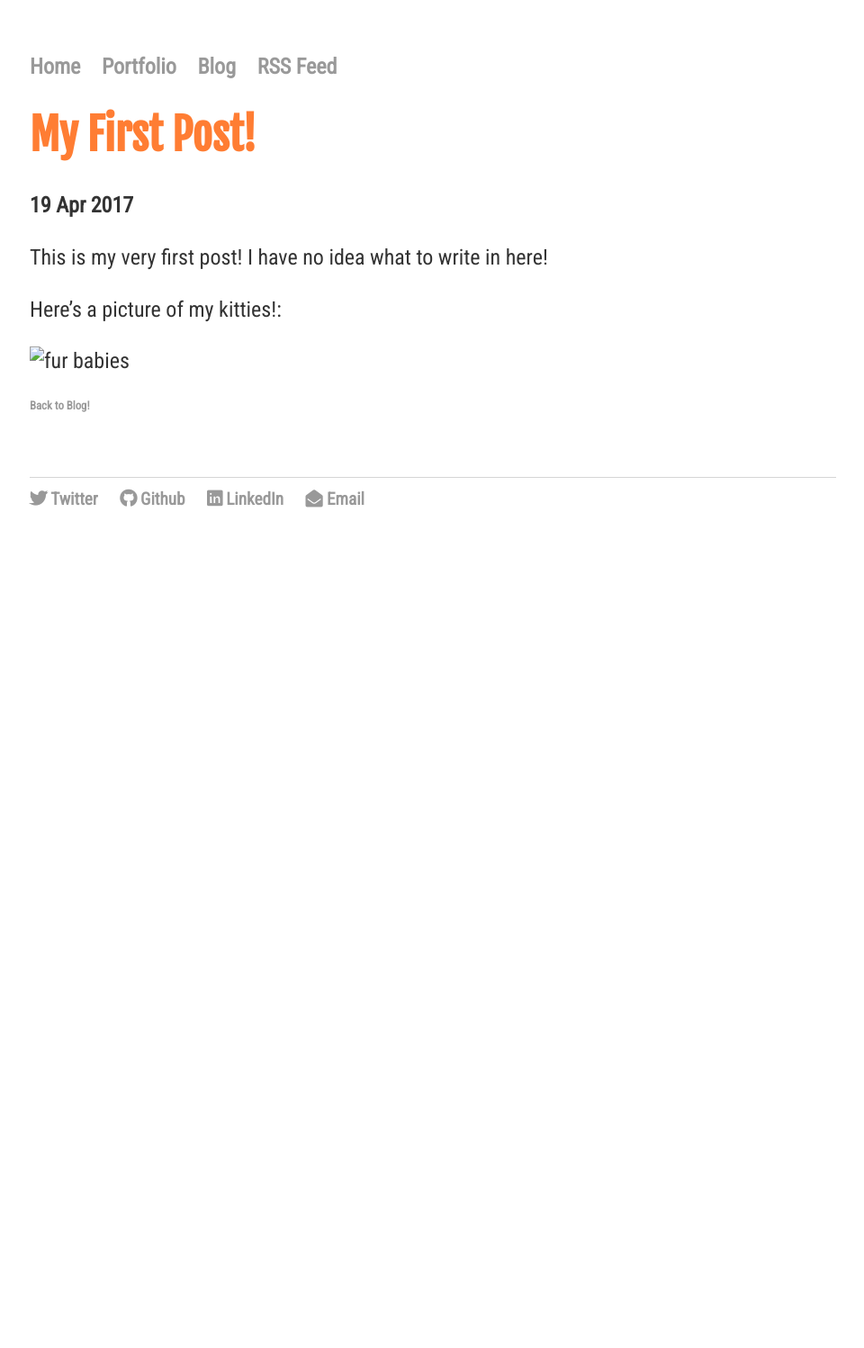
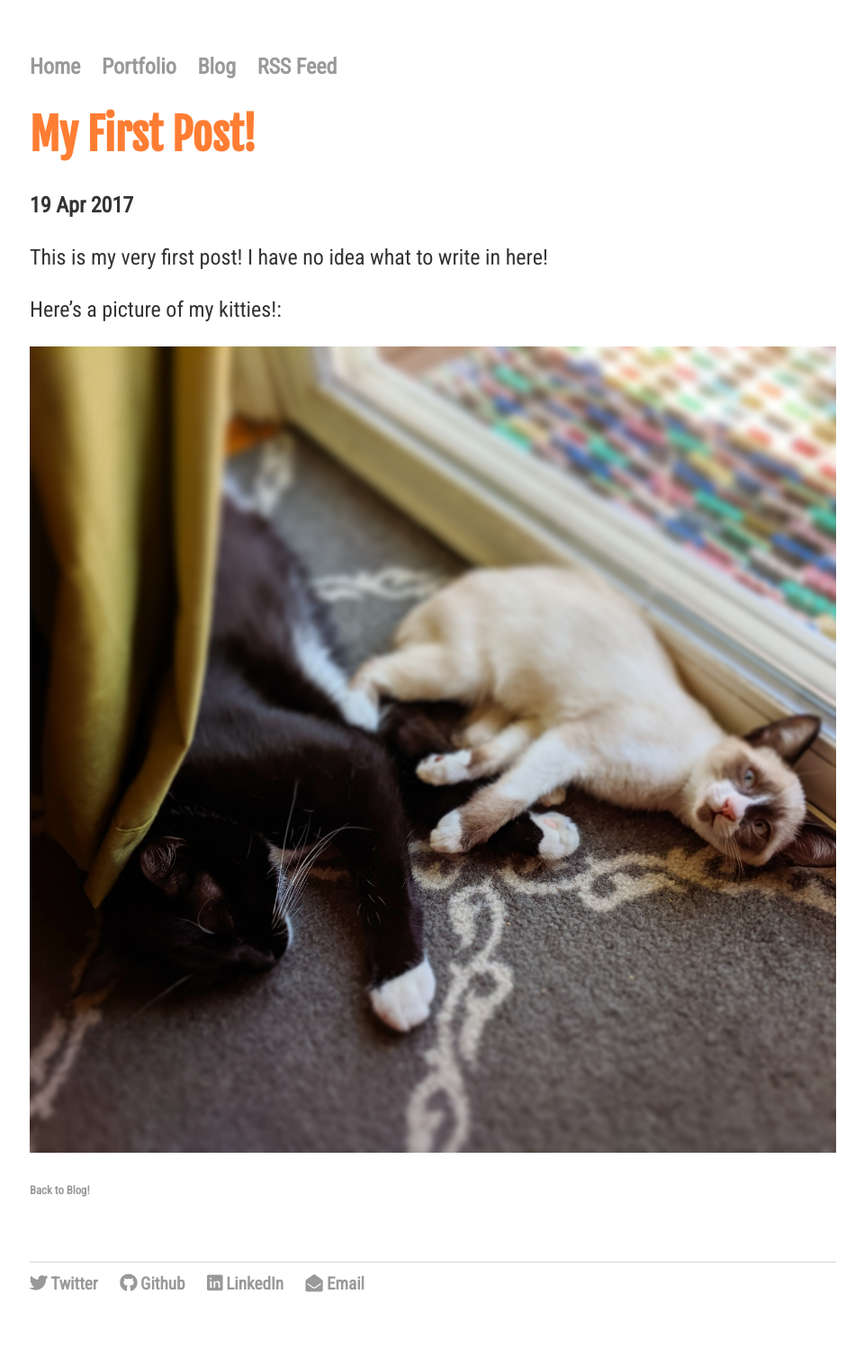
Before and after one commit to czolish/czolish.github.io, a Jekyll site: the page built from _posts/2017-04-19-my-first-post.md, in a window 1280 px wide. Shown: the whole page at 90% size, without its empty margins (159-1119 px from the left). Built offline with Jekyll 4.4.1, drawn with Linux system fonts in a browser that asks for light colours; nearby versions of some CDN libraries; some web fonts are replaced; comment, search, counter and statistics services are not loaded; before the commit the page ends 900 px from its top, so only the background shows below that.

Commit message:
Update 2017-04-19-my-first-post.md

```diff
--- a/_posts/2017-04-19-my-first-post.md
+++ b/_posts/2017-04-19-my-first-post.md
@@ -11,4 +11,4 @@ This is my very first post! I have no idea what to write in here!
 
 Here's a picture of my kitties!:
 
-<img src="teddy-leelu.jpg" alt="fur babies">
+<img src="/teddy-leelu.jpg" alt="fur babies">
```
